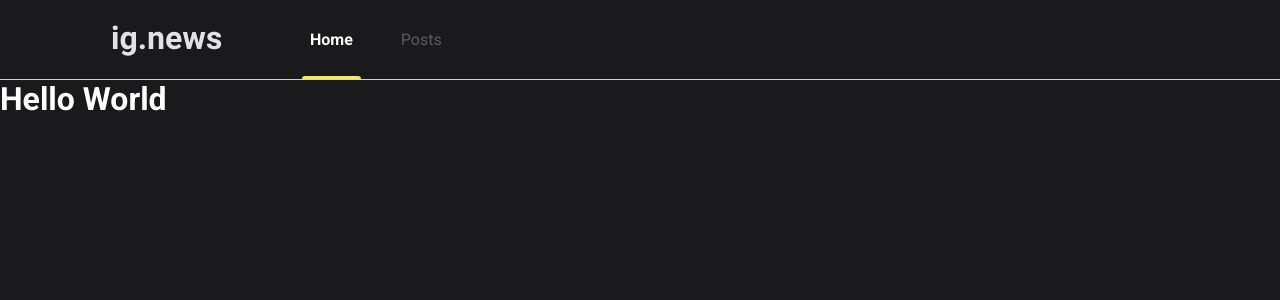
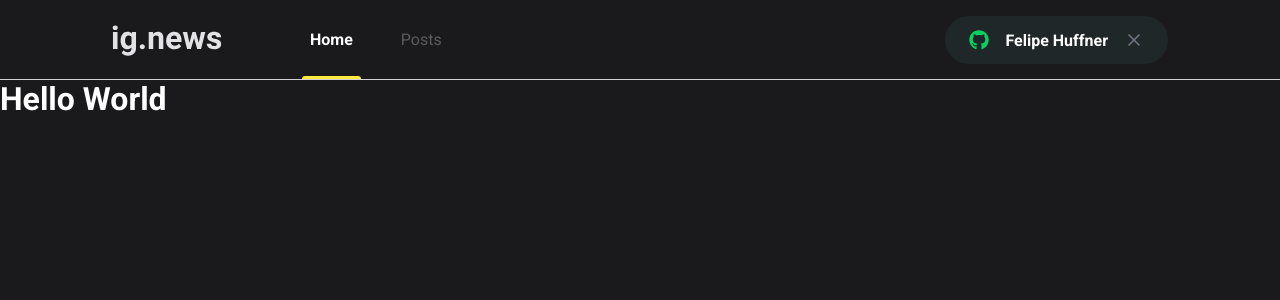
Before and after one commit to fhuffner91/ignews, a Next.js app: page / in a window 1280 px wide. Shown: the top 300 px of the page. Built offline with nearby package versions, Linux system fonts and the light colour scheme.

Commit message:
signInButton

```diff
--- a/package.json
+++ b/package.json
@@ -12,6 +12,7 @@
     "next": "12.1.6",
     "react": "18.1.0",
     "react-dom": "18.1.0",
+    "react-icons": "^4.3.1",
     "sass": "^1.51.0",
     "typescript": "^4.6.4"
   },
--- a/src/components/Header/index.tsx
+++ b/src/components/Header/index.tsx
@@ -1,4 +1,6 @@
 import styles from './styles.module.scss';
+import { SignInButton } from '../SignInButton';
+
 export function Header() {
   return (
     <header className={styles.headerContainer}>
@@ -8,6 +10,7 @@
               <a className={styles.active}>Home</a>
               <a>Posts</a>
           </nav>
+          <SignInButton />
       </div>
     </header>
   );
--- a/src/components/Header/styles.module.scss
+++ b/src/components/Header/styles.module.scss
@@ -15,6 +15,10 @@
     nav{
         margin-left: 5rem;
         height: 5rem;
+    }
+
+    button {
+        margin-left: auto;
     }
 
     a{
--- /dev/null
+++ b/src/components/SignInButton/index.tsx
@@ -0,0 +1,25 @@
+import {FaGithub} from 'react-icons/fa';
+import styles from './styles.module.scss';
+import {FiX} from 'react-icons/fi'
+export function SignInButton() {
+    const isUserLoggedIn = true;
+  return isUserLoggedIn ?(
+      <button
+      type='button'
+      className={styles.signInButton}
+      >
+          <FaGithub color='#04d361'/>
+          Felipe Huffner
+          <FiX color='#737380' className={styles.closeIcon}/>
+      </button>
+  ):
+  (
+    <button
+    type='button'
+    className={styles.signInButton}
+    >
+        <FaGithub color='#eba417'/>
+        Sign In with Github
+    </button>
+  );
+}
--- /dev/null
+++ b/src/components/SignInButton/styles.module.scss
@@ -0,0 +1,34 @@
+.signInButton{
+    height: 3rem;
+    border-radius: 3rem;
+    background:var(--gray-850) ;
+    border: 0;
+    padding: 0 1.5rem;
+
+    display: flex;
+    align-items: center;
+    justify-content: center;
+
+    color: var(--white);
+    font-weight: bold;
+
+    svg{
+        width:20px;
+        height:20px;
+
+    }
+
+    svg:first-child{
+        margin-right: 1rem;
+    }
+    svg.closeIcon{
+        margin-left: 1rem;
+        width:20px;
+        height:20px;
+    }
+    transition: 0.2s;
+
+    &:hover{
+        filter:brightness(0.8)
+    }
+}
--- a/src/styles/global.scss
+++ b/src/styles/global.scss
@@ -9,6 +9,7 @@
     --gray-100:#d1d1d6;
     --gray-500:#5c5c5f;
     --gray-800:#1a1a1a;
+    --gray-850:#1f2729;
     --gray-900:#1a1a1c;
 
     --black:#000000;
```
Also changed, not shown: 1 other file (tests, documents, lock files or other folders).
